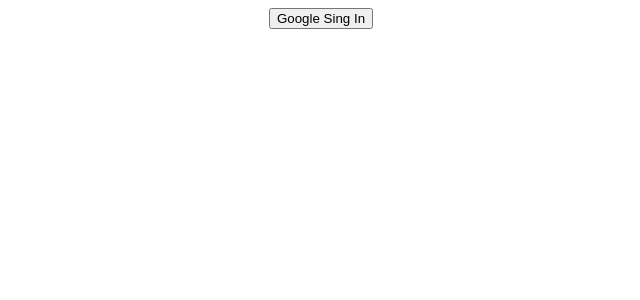
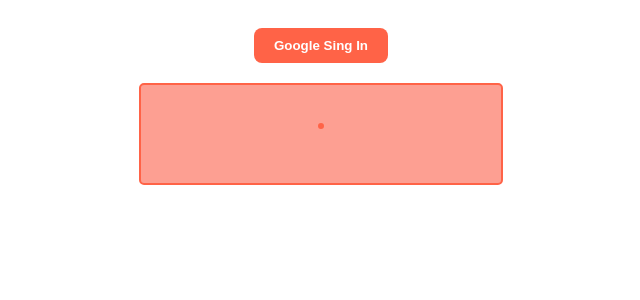
Before and after one commit to nayimHossen/firebase-practice, a React (Create React App) app: page / in a window 1280 px wide. Shown: the top 300 px of the page, without its empty margins (319-959 px from the left). Built offline with nearby package versions, Linux system fonts and the light colour scheme.

Commit message:
google sign in style

```diff
--- /dev/null
+++ b/src/Components/GoogleSingIn/GoogleSingIn.css
@@ -0,0 +1,26 @@
+button {
+    padding: 10px 20px;
+    background-color: tomato;
+    color: white;
+    font-weight: bold;
+    border: none;
+    border-radius: 8px;
+    margin: 20px 0px;
+    cursor: pointer;
+}
+
+.user-cart {
+    border: 2px solid tomato;
+    border-radius: 5px;
+    width: 300px;
+    padding: 30px;
+    background-color: rgb(253, 159, 146);
+    margin: auto;
+    color: white;
+    font-weight: bold;
+}
+
+img {
+    border-radius: 50%;
+    border: 3px solid tomato;
+}
--- a/src/Components/GoogleSingIn/GoogleSingIn.js
+++ b/src/Components/GoogleSingIn/GoogleSingIn.js
@@ -1,29 +1,49 @@
-import React from 'react';
+import React, { useState } from 'react';
 import app from '../../firebase.inti';
-import { getAuth, signInWithPopup } from "firebase/auth";
+import { getAuth, signInWithPopup, signOut } from "firebase/auth";
 import { GoogleAuthProvider } from "firebase/auth";
-
+import './GoogleSingIn.css';
 
 const auth = getAuth(app);
 
 
 const GoogleSingIn = () => {
+    const [user, setUser] = useState({});
     const provider = new GoogleAuthProvider();
 
     const handleSingIn = () => {
         signInWithPopup(auth, provider)
             .then(result => {
                 const user = result.user;
-                console.log(user);
+                setUser(user)
             })
             .catch(error => {
                 console.log(error);
             })
     };
 
+    const handleSignOut = () => {
+        signOut(auth)
+            .then(() => {
+                setUser({});
+            })
+            .catch(error => {
+                setUser({});
+            })
+    }
+
     return (
         <div>
-            <button onClick={handleSingIn}>Google Sing In</button>
+            {user.email ?
+                <button onClick={handleSignOut}>Sing out</button>
+                :
+                <button onClick={handleSingIn}>Google Sing In</button>}
+
+            <div className='user-cart'>
+                <img src={user.photoURL} alt="" />
+                <h2>{user.displayName}</h2>
+                <p>{user.email}</p>
+            </div>
         </div>
     );
 };
```
